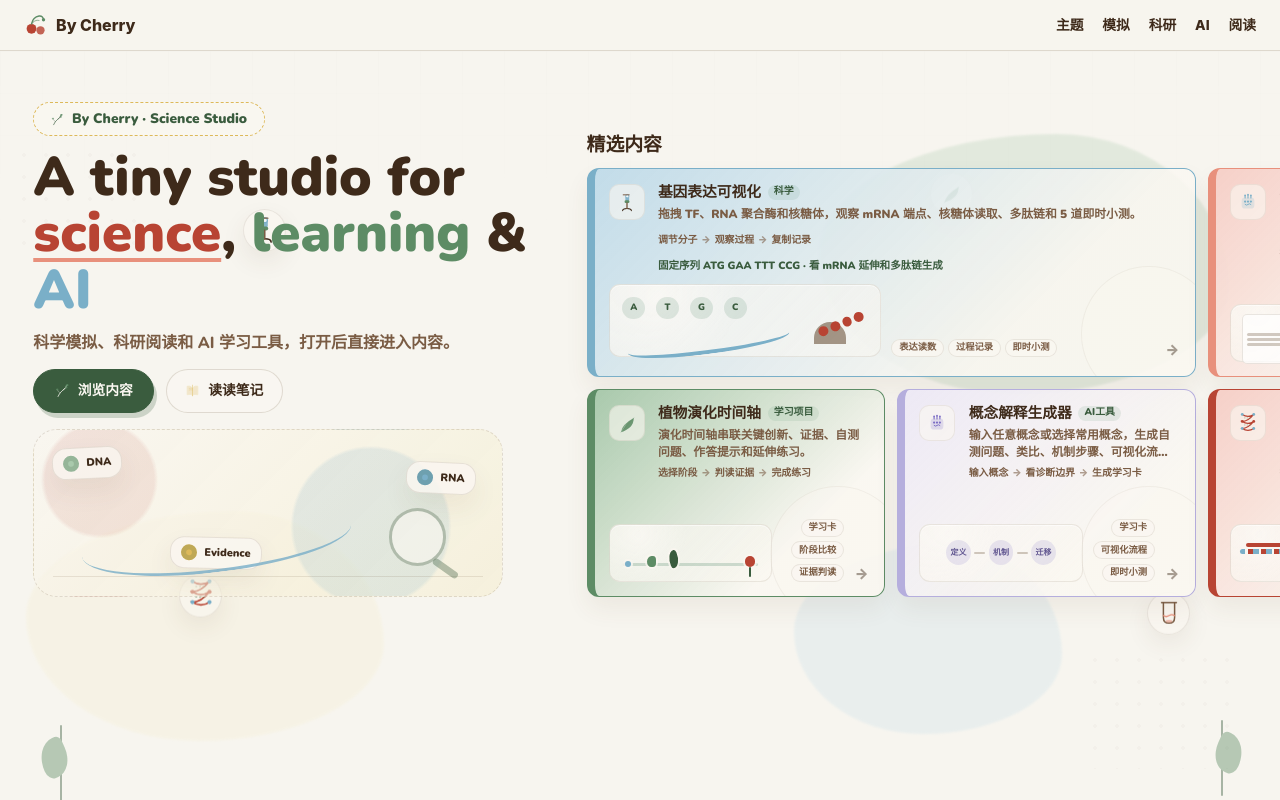
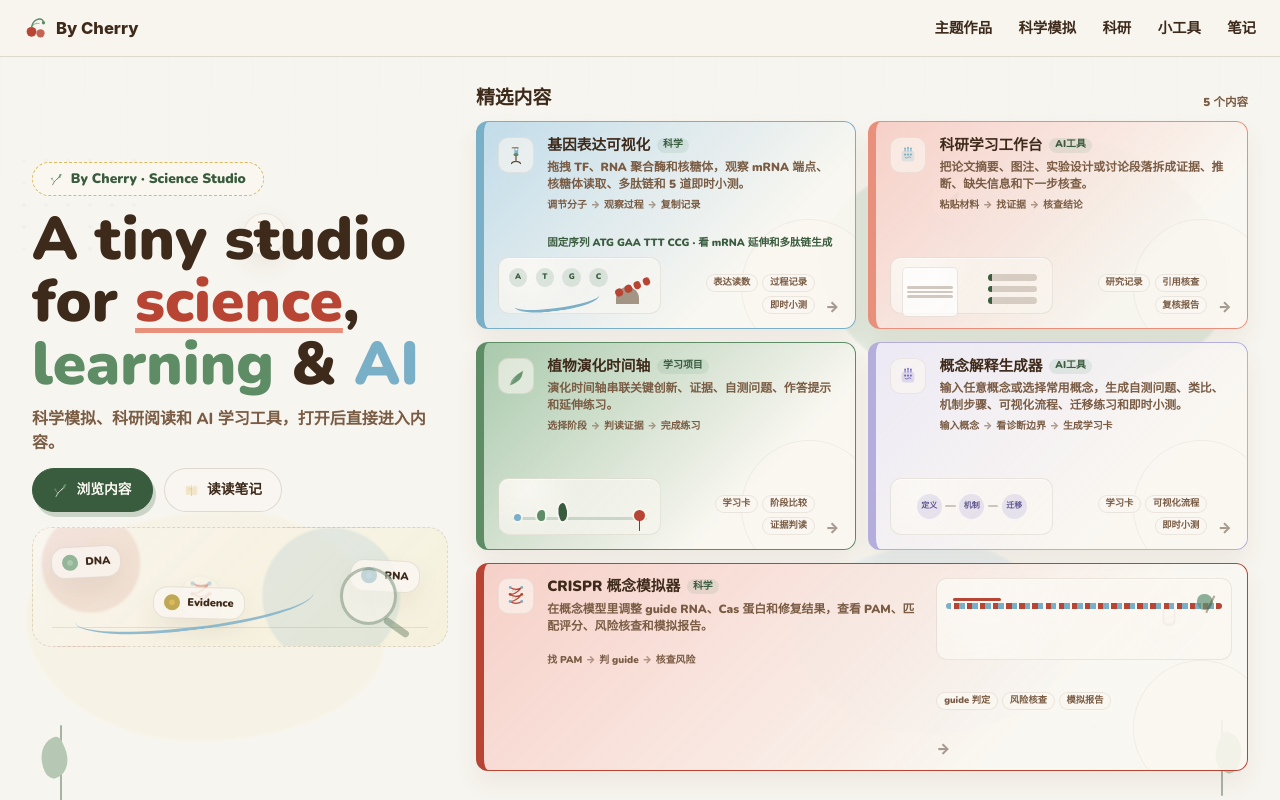
Before and after one commit to liruirui321/Bycherry, a React (Vite) app: page / in a window 1280 px wide. Built offline with nearby package versions, Linux system fonts and the light colour scheme.

Commit message:
Restore original studio homepage layout

```diff
--- a/src/app/components/Hero.tsx
+++ b/src/app/components/Hero.tsx
@@ -121,17 +121,17 @@ export function Hero() {
       aria-labelledby="hero-heading"
       style={{
         fontFamily: "'Nunito', -apple-system, BlinkMacSystemFont, 'Segoe UI', sans-serif",
-        minHeight: "calc(100svh - 50px)",
+        minHeight: "calc(100svh - 56px)",
         position: "relative",
         overflow: "hidden",
-        padding: "clamp(1.2rem, 2.8vh, 2rem) clamp(1rem, 2.6vw, 2.2rem) clamp(1.2rem, 2.8vh, 2rem)",
+        padding: "clamp(1.05rem, 2.4vh, 1.8rem) clamp(1rem, 2.6vw, 2rem) clamp(1.05rem, 2.4vh, 1.8rem)",
         width: "100%",
         maxWidth: "100%",
         boxSizing: "border-box",
         background: "#F7F5EF",
         display: "grid",
-        alignItems: "start",
-        alignContent: "start",
+        alignItems: "center",
+        alignContent: "center",
       }}
     >
       <div aria-hidden="true" style={{ position: "absolute", inset: 0, pointerEvents: "none", overflow: "hidden" }}>
@@ -149,8 +149,8 @@ export function Hero() {
         <div className="hero-float-deco hero-float-leaf"><IconLeafSmall size={24} color="var(--cherry-sage)" /></div>
       </div>
 
-      <div className="hero-inner" style={{ position: "relative", top: 0, zIndex: 2, maxWidth: 1880, width: "100%", minWidth: 0, margin: "0 auto", marginTop: "clamp(0.8rem, 2.7vh, 1.8rem)", boxSizing: "border-box", display: "grid", gridTemplateColumns: "minmax(520px, 0.36fr) minmax(920px, 0.64fr)", gap: "clamp(1.45rem, 2.6vw, 2.8rem)", alignItems: "stretch" }}>
-        <div className="hero-copy-panel" style={{ minWidth: 0, display: "grid", gap: "0.78rem", justifyItems: "start", textAlign: "left", alignContent: "start", paddingTop: "0.45rem" }}>
+      <div className="hero-inner" style={{ position: "relative", top: 0, zIndex: 2, maxWidth: 1660, width: "100%", minWidth: 0, margin: "0 auto", boxSizing: "border-box", display: "grid", gridTemplateColumns: "minmax(370px, 0.35fr) minmax(0, 0.65fr)", gap: "clamp(1.2rem, 2.2vw, 2rem)", alignItems: "stretch", minHeight: "min(760px, calc(100svh - 116px))" }}>
+        <div className="hero-copy-panel" style={{ minWidth: 0, display: "grid", gap: "0.72rem", justifyItems: "start", textAlign: "left", alignContent: "start", paddingTop: "clamp(4.7rem, 8.5vh, 5.7rem)" }}>
           <div style={{ display: "inline-flex", alignItems: "center", gap: 8, width: "fit-content", border: "1.5px dashed var(--cherry-yellow)", borderRadius: 999, padding: "0.36rem 1.05rem", color: "var(--cherry-forest)", fontSize: "0.86rem", fontWeight: 850, background: "rgba(250,247,241,0.76)", letterSpacing: 0 }}>
             <IconBranch size={13} color="var(--cherry-forest)" />
             By Cherry · Science Studio
@@ -160,7 +160,7 @@ export function Hero() {
             className="hero-title"
             style={{
               fontFamily: "'Nunito', -apple-system, BlinkMacSystemFont, 'Segoe UI', sans-serif",
-              fontSize: "clamp(2.9rem, 4.25vw, 5.18rem)",
+              fontSize: "clamp(3rem, 4.7vw, 4.9rem)",
               fontWeight: 900,
               lineHeight: 1.04,
               color: "var(--cherry-warm-brown)",
@@ -179,7 +179,7 @@ export function Hero() {
             {" & "}
             <span style={{ color: "var(--cherry-blue)" }}>AI</span>
           </h1>
-          <p className="hero-subtitle" style={{ margin: 0, color: "var(--cherry-warm-mid)", fontSize: "clamp(1rem, 1.08vw, 1.18rem)", lineHeight: 1.5, fontWeight: 760, maxWidth: 620, overflowWrap: "anywhere", wordBreak: "break-word" }}>
+          <p className="hero-subtitle" style={{ margin: 0, color: "var(--cherry-warm-mid)", fontSize: "clamp(1rem, 1.08vw, 1.16rem)", lineHeight: 1.5, fontWeight: 760, maxWidth: 560, overflowWrap: "anywhere", wordBreak: "break-word" }}>
             科学模拟、科研阅读和 AI 学习工具，打开后直接进入内容。
           </p>
           <div className="hero-action-row" style={{ display: "flex", gap: "0.72rem", flexWrap: "wrap", alignItems: "center", marginTop: "0.08rem" }}>
@@ -247,15 +247,15 @@ export function Hero() {
           </div>
         </div>
 
-        <div className="hero-featured-panel" style={{ minWidth: 0, display: "grid", gap: "0.72rem", width: "100%", alignContent: "stretch" }}>
+        <div className="hero-featured-panel" style={{ minWidth: 0, display: "grid", gridTemplateRows: "auto minmax(0, 1fr)", gap: "0.72rem", width: "100%", alignContent: "stretch" }}>
           <div style={{ display: "flex", alignItems: "end", justifyContent: "space-between", gap: "0.75rem", minWidth: 0 }}>
             <h2 style={{ margin: 0, color: "var(--cherry-warm-brown)", fontSize: "1.18rem", lineHeight: 1.2, fontWeight: 950, textAlign: "left" }}>精选内容</h2>
             <span className="hero-entry-grid-note" style={{ color: "var(--cherry-warm-mid)", fontSize: "0.72rem", lineHeight: 1.2, fontWeight: 880, textAlign: "right" }}>{entries.length} 个内容</span>
           </div>
-          <nav id="works" className="hero-entry-grid" aria-label="内容目录" style={{ display: "grid", gridTemplateColumns: "repeat(3, minmax(0, 1fr))", gap: "0.78rem", minWidth: 0, maxWidth: "100%", boxSizing: "border-box" }}>
+          <nav id="works" className="hero-entry-grid" aria-label="内容目录" style={{ display: "grid", gridTemplateColumns: "repeat(2, minmax(0, 1fr))", gridAutoRows: "minmax(0, 1fr)", gap: "0.78rem", minWidth: 0, maxWidth: "100%", minHeight: 0, boxSizing: "border-box" }}>
             {entries.map((entry, index) => (
               <a
-                className="hero-entry-card"
+                className={`hero-entry-card ${index === entries.length - 1 ? "hero-entry-card-wide" : ""}`}
                 key={entry.key}
                 href={entry.href}
                 aria-label={`打开${entry.title}：${entry.desc}`}
@@ -281,11 +281,10 @@ export function Hero() {
                   overflow: "hidden",
                   minWidth: 0,
                   maxWidth: "100%",
-                  minHeight: 188,
+                  minHeight: 0,
                   boxSizing: "border-box",
                   boxShadow: "0 12px 24px rgba(94,68,42,0.07)",
                   transform: "none",
-                  gridColumn: index === 0 ? "span 2" : undefined,
                 }}
               >
                 <span aria-hidden="true" style={{ display: "inline-grid", placeItems: "center", width: 36, height: 36, borderRadius: 10, background: "rgba(250,247,241,0.62)", border: "1px solid rgba(94,68,42,0.08)", flexShrink: 0, gridRow: "1 / span 2" }}>
@@ -484,10 +483,10 @@ export function Hero() {
 
         .hero-workbench-visual {
           position: relative;
-          width: min(100%, 470px);
-          height: clamp(150px, 21vh, 210px);
+          width: min(100%, 430px);
+          height: clamp(118px, 15vh, 150px);
           margin-top: 0.2rem;
-          border-radius: 24px;
+          border-radius: 20px;
           overflow: hidden;
           background:
             radial-gradient(circle at 14% 30%, rgba(184,68,51,0.11) 0 13%, transparent 14%),
@@ -640,62 +639,6 @@ export function Hero() {
         .hero-entry-card > * {
           position: relative;
           z-index: 1;
-        }
-
-        .hero-entry-card:first-child {
-          grid-template-rows: auto auto auto !important;
-        }
-
-        .hero-entry-card:first-child .hero-entry-side {
-          min-height: 5.5rem;
-        }
-
-        .hero-entry-card:first-child .hero-mini-visual {
-          width: min(100%, 17rem);
-          height: 4.55rem;
-        }
-
-        .hero-entry-card:first-child .hero-mini-visual-gene .hero-mini-dna {
-          left: 0.8rem;
-          top: 0.72rem;
-          width: 8rem;
-          gap: 0.45rem;
-        }
-
-        .hero-entry-card:first-child .hero-mini-visual-gene .hero-mini-dna span {
-          width: 1.42rem;
-          height: 1.42rem;
-          font-size: 0.58rem;
-        }
-
-        .hero-entry-card:first-child .hero-mini-visual-gene .hero-mini-rna {
-          left: 1.08rem;
-          top: 2.86rem;
-          width: 10.2rem;
-          height: 1.42rem;
-          border-bottom-width: 4px;
-        }
-
-        .hero-entry-card:first-child .hero-mini-visual-gene .hero-mini-ribosome {
-          right: 2.1rem;
-          bottom: 0.72rem;
-          width: 2rem;
-          height: 1.42rem;
-        }
-
-        .hero-entry-card:first-child .hero-mini-visual-gene .hero-mini-chain {
-          right: 0.9rem;
-          bottom: 1.72rem;
-          gap: 0.18rem;
-        }
-
-        .hero-entry-card:first-child .hero-mini-visual-gene .hero-mini-chain i {
-          width: 0.62rem;
-          height: 0.62rem;
-        }
-
-        .hero-entry-card:first-child .hero-entry-output-list {
-          justify-content: flex-start !important;
         }
 
         .hero-entry-card:hover,
@@ -943,6 +886,42 @@ export function Hero() {
           background: var(--cherry-forest);
         }
 
+        @media (min-width: 981px) and (max-width: 1499px) {
+          .hero-entry-card-wide {
+            grid-column: 1 / -1 !important;
+            grid-template-columns: 2.4rem minmax(0, 1fr) minmax(250px, 0.78fr) !important;
+            grid-template-rows: auto auto auto !important;
+          }
+
+          .hero-entry-card-wide .hero-entry-side {
+            grid-column: 3 / 4 !important;
+            grid-row: 1 / 4 !important;
+            min-height: 100% !important;
+            flex-direction: column !important;
+            justify-content: center !important;
+            align-items: stretch !important;
+          }
+
+          .hero-entry-card-wide .hero-mini-visual {
+            width: min(100%, 21rem);
+            height: 5.1rem;
+          }
+
+          .hero-entry-card-wide .hero-entry-output-list {
+            justify-content: flex-start !important;
+          }
+        }
+
+        @media (min-width: 1500px) {
+          .hero-entry-grid {
+            grid-template-columns: repeat(3, minmax(0, 1fr)) !important;
+          }
+
+          .hero-entry-card-wide {
+            grid-column: auto !important;
+          }
+        }
+
         @media (max-width: 980px) {
           .hero-shell {
             min-height: auto !important;
@@ -970,6 +949,7 @@ export function Hero() {
           .hero-copy-panel {
             max-width: 100% !important;
             gap: 0.72rem !important;
+            padding-top: 0 !important;
           }
 
           .hero-title {
--- a/src/app/components/Nav.tsx
+++ b/src/app/components/Nav.tsx
@@ -4,11 +4,11 @@ import { navigateClient, shouldUseClientNavigation } from "../navigation";
 
 export function Nav() {
   const menuItems = [
-    { label: "主题", href: "/#works" },
-    { label: "模拟", href: "/works/gene-expression" },
+    { label: "主题作品", href: "/#works" },
+    { label: "科学模拟", href: "/works/gene-expression" },
     { label: "科研", href: "/works/research-prompt-kit" },
-    { label: "AI", href: "/works/concept-explainer" },
-    { label: "阅读", href: "/reading" },
+    { label: "小工具", href: "/works/concept-explainer" },
+    { label: "笔记", href: "/reading" },
   ];
 
   function openMenuItem(href: string, event: MouseEvent<HTMLAnchorElement>) {
@@ -32,14 +32,14 @@ export function Nav() {
       <div
         style={{
           width: "100%",
-          maxWidth: 1880,
+          maxWidth: 1660,
           margin: "0 auto",
           padding: "0 1.5rem",
           boxSizing: "border-box",
           display: "flex",
           alignItems: "center",
           justifyContent: "space-between",
-          height: 50,
+          height: 56,
           position: "relative",
         }}
       >
@@ -54,17 +54,17 @@ export function Nav() {
           style={{ display: "flex", alignItems: "center", gap: 8, textDecoration: "none" }}
         >
           <IconCherry size={24} />
-          <span style={{ fontSize: "1rem", fontWeight: 780, color: "var(--cherry-warm-brown)", letterSpacing: 0 }}>
+          <span style={{ fontSize: "1.04rem", fontWeight: 820, color: "var(--cherry-warm-brown)", letterSpacing: 0 }}>
             By Cherry
           </span>
         </a>
-        <div className="nav-menu" role="group" aria-label="主要内容入口" style={{ display: "flex", alignItems: "center", gap: "1.18rem" }}>
+        <div className="nav-menu" role="group" aria-label="主要内容入口" style={{ display: "flex", alignItems: "center", gap: "1.65rem" }}>
           {menuItems.map((item) => (
             <a
               key={item.href}
               href={item.href}
               onClick={(event) => openMenuItem(item.href, event)}
-              style={{ color: "var(--cherry-warm-brown)", textDecoration: "none", fontSize: "0.86rem", fontWeight: 820, whiteSpace: "nowrap" }}
+              style={{ color: "var(--cherry-warm-brown)", textDecoration: "none", fontSize: "0.9rem", fontWeight: 860, whiteSpace: "nowrap" }}
             >
               {item.label}
             </a>
```
Also changed, not shown: scripts/verify-content-integrity.mjs.
